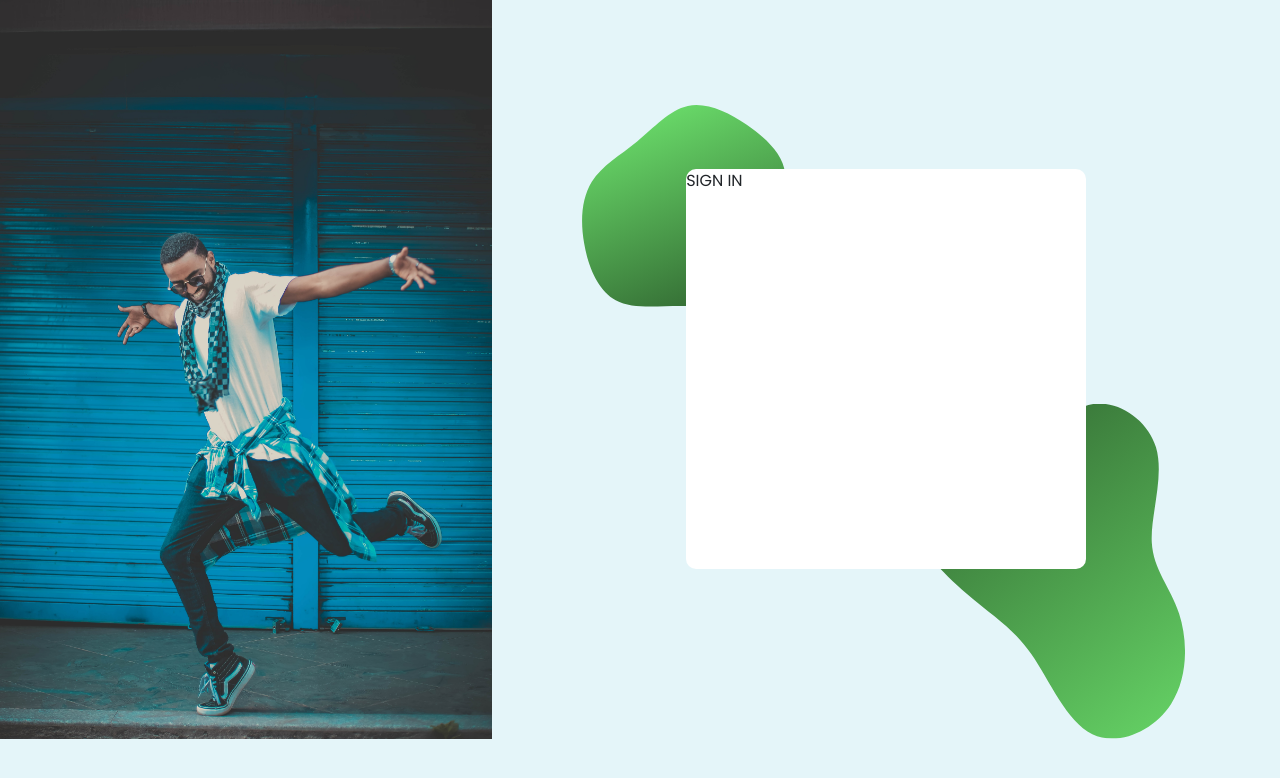
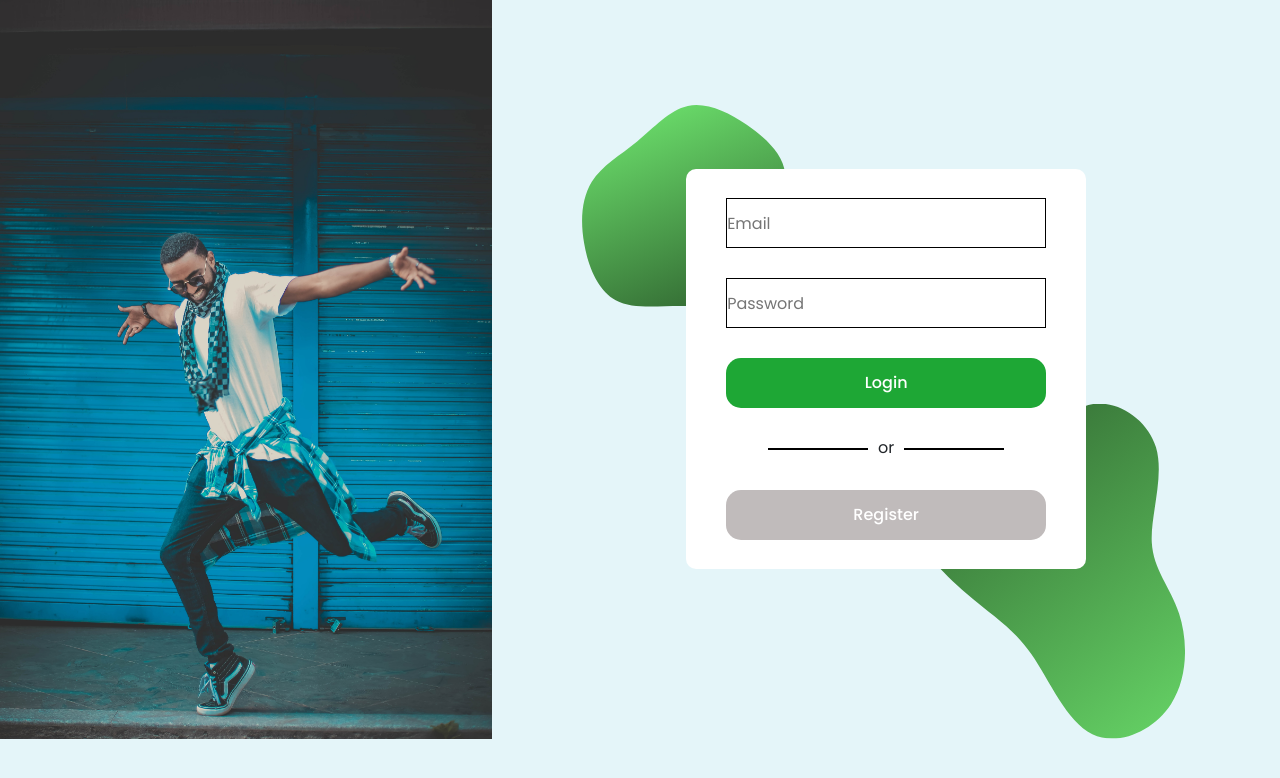
Before and after one commit to Alex-Teo/CG4002-B01-Dance-Dance-Resolution, a React (Create React App) app in the folder Dashboard/Frontend/: page /login in a window 1280 px wide. Shown: the top 778 px of the page. Built offline with nearby package versions, Linux system fonts and the light colour scheme; no server answers.

Commit message:
Create login form

```diff
--- /dev/null
+++ b/Dashboard/Frontend/src/components/SignIn.css
@@ -0,0 +1,49 @@
+.signin_form {
+  display: flex;
+  flex-direction: column;
+  align-items: center;
+  justify-content: center;
+  height: 100%;
+  gap: 30px;
+}
+
+.signin_email,
+.signin_pw {
+  width: 80%;
+  height: 50px;
+  border: black 0.5px solid;
+}
+
+.signin_submit,
+.goto_reg {
+  width: 80%;
+  height: 50px;
+  background: rgb(30, 167, 53);
+  color: white;
+  border: none;
+  border-radius: 15px;
+  font-weight: 500;
+}
+
+.goto_reg,
+.goto_reg:hover {
+  background: rgb(192, 187, 187);
+}
+
+.split {
+  display: flex;
+  flex-direction: row;
+}
+
+hr {
+  color: black;
+  height: 2px;
+  border: none;
+  background: black;
+  width: 100px;
+  margin: 10px;
+}
+
+.or {
+  line-height: 20px;
+}
--- a/Dashboard/Frontend/src/components/SignIn.js
+++ b/Dashboard/Frontend/src/components/SignIn.js
@@ -1,7 +1,32 @@
-import React from "react";
+import "./SignIn.css";
+
+import Button from "react-bootstrap/Button";
 
 function SignIn() {
-  return <div>SIGN IN</div>;
+  return (
+    <form className="signin_form">
+      <input
+        className="signin_email"
+        type="text"
+        name="email"
+        placeholder="Email"
+      />
+      <input
+        className="signin_pw"
+        type="text"
+        name="password"
+        placeholder="Password"
+      />
+
+      <input className="signin_submit" type="submit" value="Login" />
+      <div className="split">
+        <hr />
+        <div className="or">or </div>
+        <hr />
+      </div>
+      <Button className="goto_reg">Register</Button>
+    </form>
+  );
 }
 
 export default SignIn;
```
Also changed, not shown: 1 other file (tests, documents, lock files or other folders).
